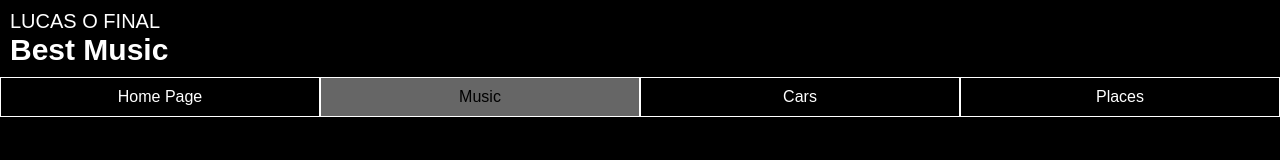
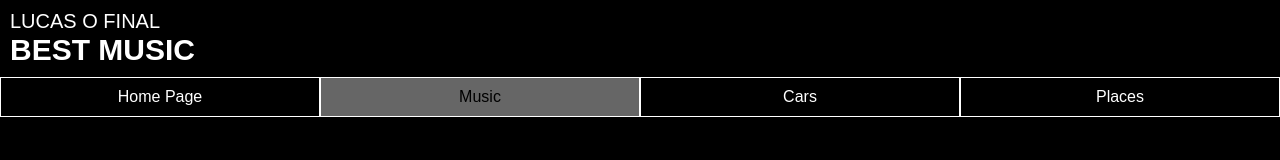
Before and after one commit to LucxsO/LucxsO.github.io, a plain HTML site: page TagsElementsDOM.html in a window 1280 px wide. Drawn offline with Linux system fonts and the light colour scheme.

Commit message:
oops caps

```diff
--- a/TagsElementsDOM.html
+++ b/TagsElementsDOM.html
@@ -3,14 +3,14 @@
 <head>
     <meta charset="UTF-8">
     <meta name="viewport" content="width=device-width, initial-scale=1.0">
-    <title>Best Music</title>
+    <title>BEST MUSIC</title>
     <link rel="stylesheet" href="main.css">
 </head>
 <body>
     <div class="fixed-header">
         <div class="header-content">
             <h1>LUCAS O FINAL</h1>
-            <h2>Best Music</h2>
+            <h2>BEST MUSIC</h2>
         </div>
         <div class="animated-nav-menu">
             <nav>
```
